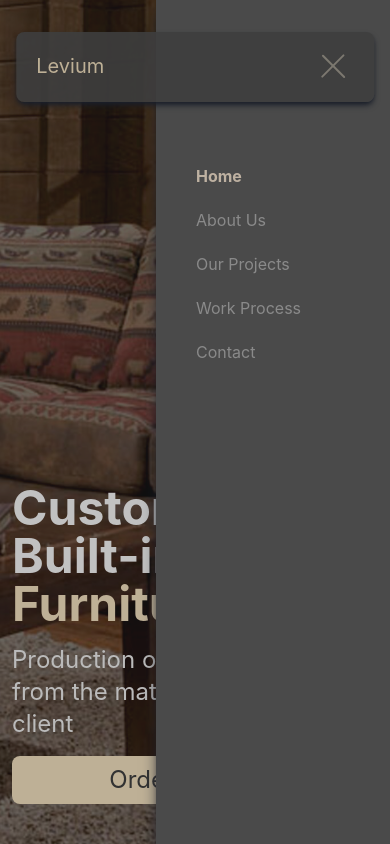
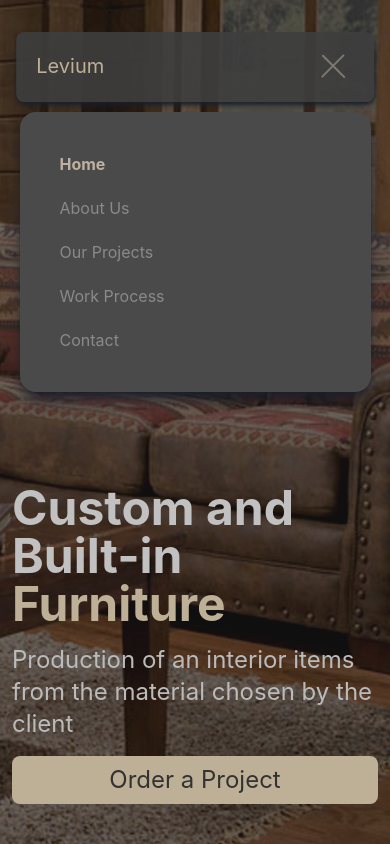
Before and after one commit to JBartrop/levium, a React (Create React App) app: page / in a window 390 px wide. Both pictures are taken after a click on the button 337 px from the left and 66 px from the top of the page. Shown: the top 844 px of the page. Built offline with nearby package versions, Linux system fonts and the light colour scheme.

Commit message:
menu fixes done

```diff
--- a/src/components/navbar.tsx
+++ b/src/components/navbar.tsx
@@ -68,14 +68,22 @@ const Navbar: React.FC = () => {
             }
         };
 
+        const handleScroll = () => {
+            if (open) {
+                isOpen(false);
+            }
+        };
+
 
         if (open) {
             document.addEventListener('mousedown', handleClickOutside);
+            document.addEventListener('scroll', handleScroll);
         }
 
 
         return () => {
             document.removeEventListener('mousedown', handleClickOutside);
+            document.removeEventListener('scroll', handleScroll);
         };
     }, [open]);
 
@@ -124,7 +132,7 @@ const Navbar: React.FC = () => {
 
 
                 </nav>
-                <div ref={mobileMenuRef} className={`mobileMenu ${open ? "menu-open z-50 shadow-lg shadow-gray-900 h-screen fixed " : ""}`}>
+                <div ref={mobileMenuRef} className={`mobileMenu ${open ? "menu-open z-50 shadow-lg shadow-gray-900 fixed " : ""}`}>
                     <ul className="">
                         {menuItems.map((item, index) => {
                             const isActive = currentpathname === item.link;
--- a/src/index.css
+++ b/src/index.css
@@ -22,29 +22,27 @@ code {
 .mobileMenu {
   overflow:hidden;
   position: fixed;
-  inset: inherit;
-  top: 0;
-  right: 0;
+  top: 7rem;
+  left: 5%; /* Center horizontally */
+  transform: translateX(-50%) translateY(-10px);
   background: #555555;
-  width: 0;
-  height: 100vh;
-  height: 100dvh;
-  height: 100svh;
-  height: 100lvh;
+  width: 90%;
+  margin:auto;
+  height: 0;
   padding: 20px;
-  padding-top:9rem;
   box-shadow: 0 4px 6px rgba(0, 0, 0, 0.1);
   opacity: 0;
   visibility: hidden;
-  transform: translateX(-10px);
+  transform: translateY(-10px);
   transition: all 0.3s ease-in-out;
+  border-radius: 1rem;
 }
 
 .menu-open {
   opacity: 1;
-  width: 60%;
+  height: auto;
   visibility: visible;
-  transform: translateX(0);
+  transform: translateY(0);
 }
 
 
```
